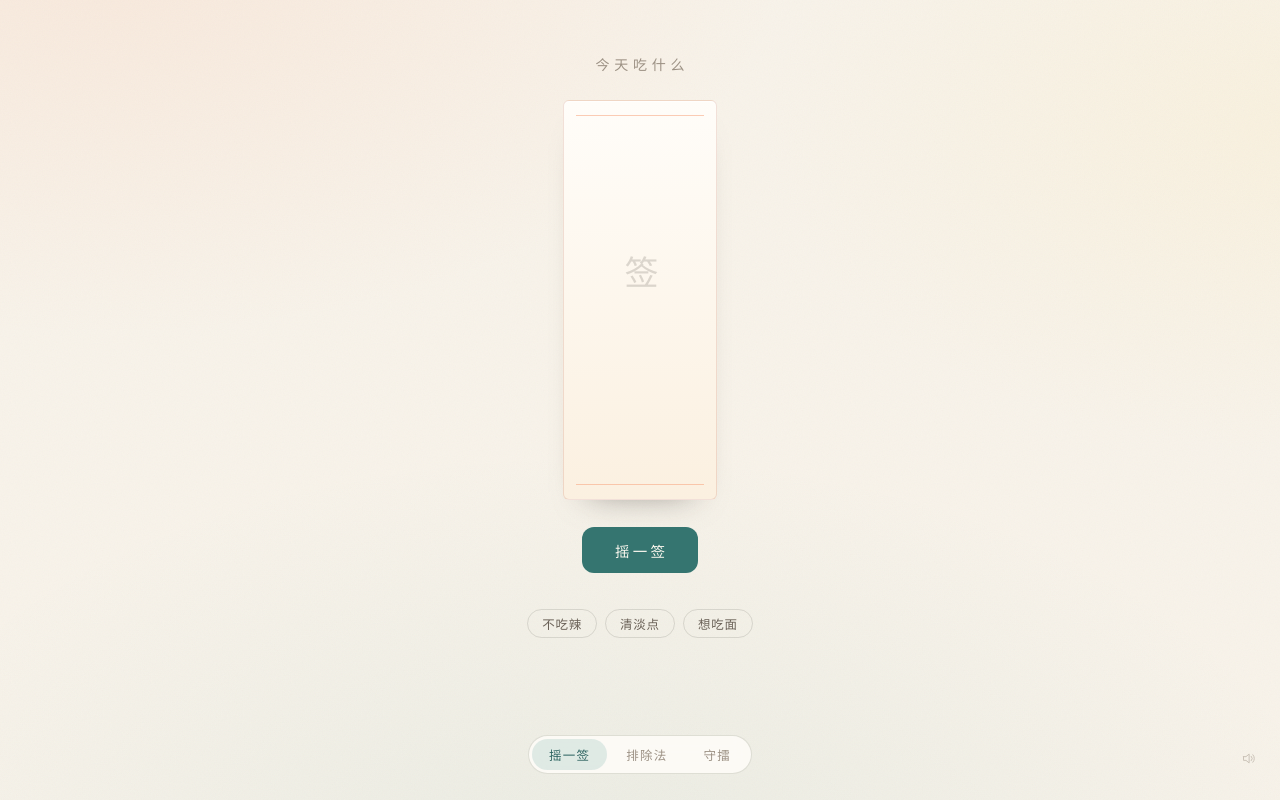
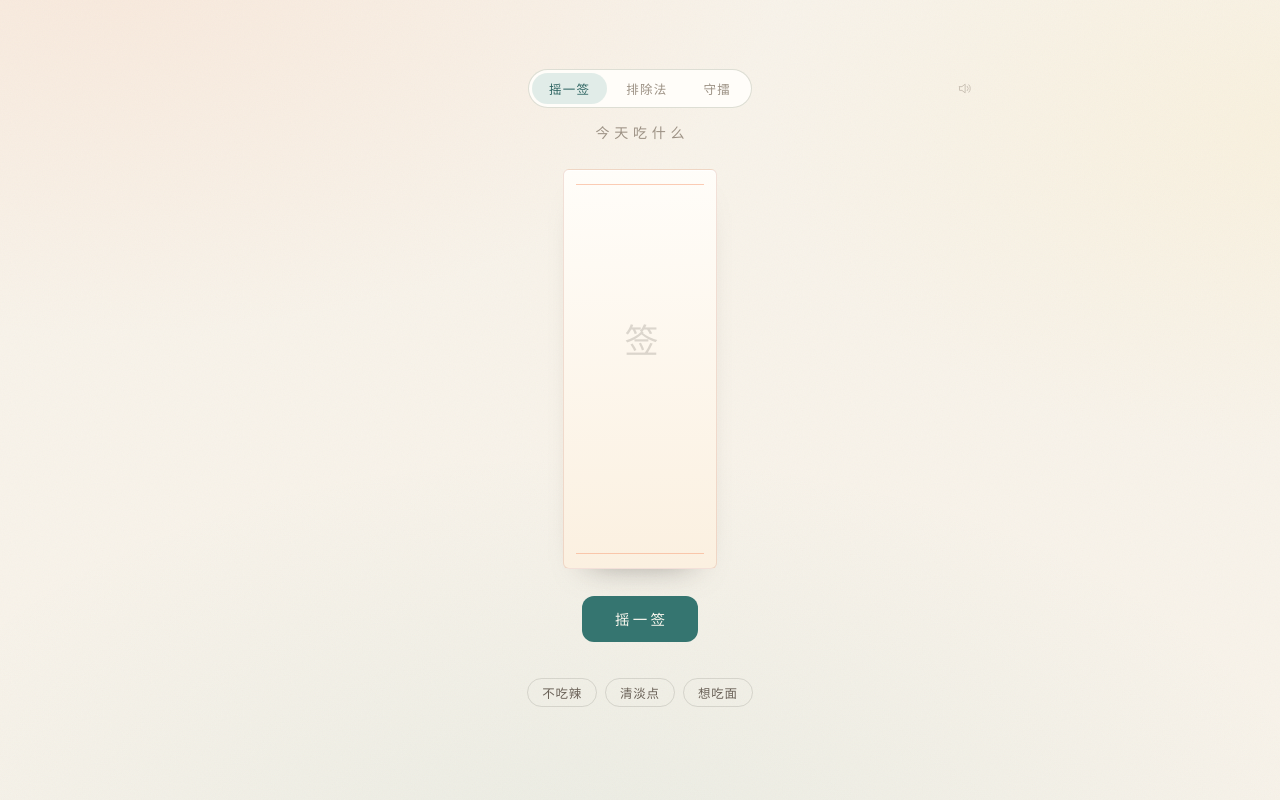
Before and after one commit to Yang0608-jiayi/what-to-eat-today, a plain HTML site: page index.html in a window 1280 px wide. Drawn offline with Linux system fonts and the light colour scheme.

Commit message:
v4.4: 玩法导航从底部移到页面顶部，音效按钮并入同一行

```diff
--- a/index.html
+++ b/index.html
@@ -77,7 +77,7 @@
     min-height:100svh;
     display:grid;
     place-items:center;
-    padding:clamp(16px,3.4vh,40px) 20px calc(104px + env(safe-area-inset-bottom));
+    padding:clamp(16px,3.4vh,40px) 20px calc(20px + env(safe-area-inset-bottom));
   }
 
   .page{
@@ -612,21 +612,25 @@
   }
 
   /* ── 玩法切换 ─────────────────────── */
+  /* 顶部功能行：导航居中、音效靠右。页面本身不滚动，所以不需要固定定位，
+     进文档流的好处是导航永远跟着内容居中，不会在大屏上与内容拉出一道空白 */
+  .topbar{
+    position:relative;
+    width:100%;
+    display:flex;
+    align-items:center;
+    justify-content:center;
+    margin-bottom:14px;
+  }
+
   .switch{
-    position:fixed;
-    left:50%;
-    bottom:calc(26px + env(safe-area-inset-bottom));
-    transform:translateX(-50%);
-    z-index:3;
     display:flex;
     gap:2px;
     padding:3px;
-    border:1px solid rgba(100,108,80,.2);
+    border:1px solid rgba(100,108,80,.22);
     border-radius:999px;
-    background:rgba(255,253,249,.82);
-    -webkit-backdrop-filter:blur(8px);
-    backdrop-filter:blur(8px);
-    box-shadow:0 14px 30px -22px rgba(43,38,34,.55);
+    background:var(--paper-hi);
+    box-shadow:0 10px 24px -22px rgba(43,38,34,.5);
   }
   .switch button{
     height:31px;
@@ -648,10 +652,10 @@
 
   /* ── 音效开关 ─────────────────────── */
   .sound{
-    position:fixed;
-    right:16px;
-    bottom:calc(26px + env(safe-area-inset-bottom));
-    z-index:2;
+    position:absolute;
+    right:0;
+    top:50%;
+    margin-top:-16px;
     width:32px;
     height:32px;
     display:grid;
@@ -690,6 +694,7 @@
 
   @media (max-height:640px){
     :root{--sign-h:clamp(190px,42vh,260px);--card-h:clamp(70px,11.2vh,86px);--arena-h:clamp(104px,17vh,128px)}
+    .topbar{margin-bottom:12px}
     h1{margin-bottom:12px}
     .action-slot{margin-top:14px}
     .chips{margin-top:14px}
@@ -717,6 +722,20 @@
 <div class="stage">
   <div class="page" id="page">
 
+    <div class="topbar">
+      <nav class="switch" role="tablist" aria-label="玩法切换">
+        <button role="tab" id="tabSign" aria-selected="true" aria-controls="viewSign">摇一签</button>
+        <button role="tab" id="tabElim" aria-selected="false" aria-controls="viewElim">排除法</button>
+        <button role="tab" id="tabPk" aria-selected="false" aria-controls="viewPk">守擂</button>
+      </nav>
+      <button class="sound" id="sound" aria-label="音效开关" aria-pressed="false" title="音效">
+        <svg id="soundIcon" viewBox="0 0 24 24" aria-hidden="true">
+          <path d="M4 9v6h4l5 4V5L8 9H4z"/>
+          <path id="waves" d="M16.5 8.5a5 5 0 0 1 0 7M19 6a8.5 8.5 0 0 1 0 12"/>
+        </svg>
+      </button>
+    </div>
+
     <h1>今天吃什么</h1>
 
     <div class="view view-sign" id="viewSign" data-state="idle" role="tabpanel" aria-labelledby="tabSign">
@@ -794,19 +813,6 @@
     <div class="sr-only" aria-live="polite" id="live"></div>
   </div>
 </div>
-
-<nav class="switch" role="tablist" aria-label="玩法切换">
-  <button role="tab" id="tabSign" aria-selected="true" aria-controls="viewSign">摇一签</button>
-  <button role="tab" id="tabElim" aria-selected="false" aria-controls="viewElim">排除法</button>
-  <button role="tab" id="tabPk" aria-selected="false" aria-controls="viewPk">守擂</button>
-</nav>
-
-<button class="sound" id="sound" aria-label="音效开关" aria-pressed="false" title="音效">
-  <svg id="soundIcon" viewBox="0 0 24 24" aria-hidden="true">
-    <path d="M4 9v6h4l5 4V5L8 9H4z"/>
-    <path id="waves" d="M16.5 8.5a5 5 0 0 1 0 7M19 6a8.5 8.5 0 0 1 0 12"/>
-  </svg>
-</button>
 
 <script>
 (function(){
```
Also changed, not shown: 2 other files.
